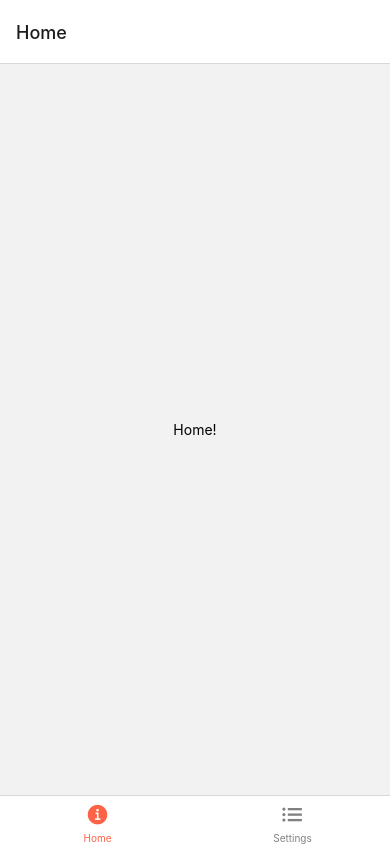
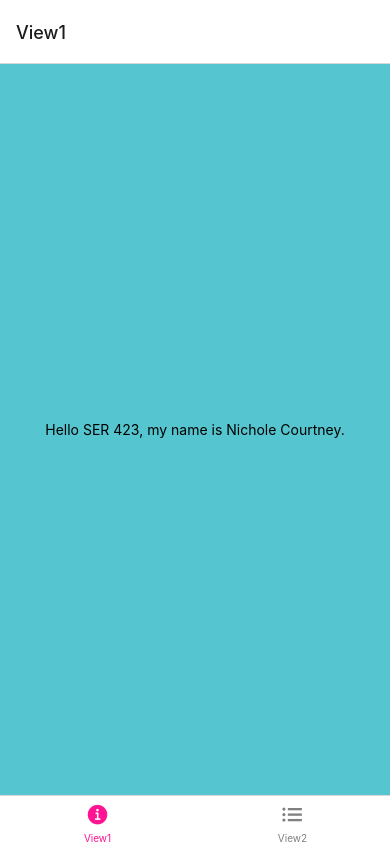
Before and after one commit to nacourtney/Courtney-Project1, a React Native app: screen / in a window 390 px wide. Built offline with nearby package versions, Linux system fonts and the light colour scheme.

Commit message:
Update: Everything working just not in MVC format

```diff
--- a/App.js
+++ b/App.js
@@ -1,23 +1,35 @@
-// You can import Ionicons from @expo/vector-icons if you use Expo or
-// react-native-vector-icons/Ionicons otherwise.
 import * as React from "react";
 import { Text, View } from "react-native";
 import { Ionicons } from "@expo/vector-icons";
 import { createBottomTabNavigator } from "@react-navigation/bottom-tabs";
 import { NavigationContainer } from "@react-navigation/native";
 
-function HomeScreen() {
+function View1() {
   return (
-    <View style={{ flex: 1, justifyContent: "center", alignItems: "center" }}>
-      <Text>Home!</Text>
+    <View
+      style={{
+        flex: 1,
+        justifyContent: "center",
+        alignItems: "center",
+        backgroundColor: "#55c6cf",
+      }}
+    >
+      <Text>Hello SER 423, my name is Nichole Courtney.</Text>
     </View>
   );
 }
 
-function SettingsScreen() {
+function View2() {
   return (
-    <View style={{ flex: 1, justifyContent: "center", alignItems: "center" }}>
-      <Text>Settings!</Text>
+    <View
+      style={{
+        flex: 1,
+        justifyContent: "center",
+        alignItems: "center",
+        backgroundColor: "#dec466",
+      }}
+    >
+      <Text>Thanks for using my app!</Text>
     </View>
   );
 }
@@ -32,23 +44,23 @@ function App() {
           tabBarIcon: ({ focused, color, size }) => {
             let iconName;
 
-            if (route.name === "Home") {
+            if (route.name === "View1") {
               iconName = focused
                 ? "ios-information-circle"
                 : "ios-information-circle-outline";
-            } else if (route.name === "Settings") {
+            } else if (route.name === "View2") {
               iconName = focused ? "ios-list-box" : "ios-list";
             }
 
             // You can return any component that you like here!
             return <Ionicons name={iconName} size={size} color={color} />;
           },
-          tabBarActiveTintColor: "tomato",
+          tabBarActiveTintColor: "deeppink",
           tabBarInactiveTintColor: "gray",
         })}
       >
-        <Tab.Screen name="Home" component={HomeScreen} />
-        <Tab.Screen name="Settings" component={SettingsScreen} />
+        <Tab.Screen name="View1" component={View1} />
+        <Tab.Screen name="View2" component={View2} />
       </Tab.Navigator>
     </NavigationContainer>
   );
```
